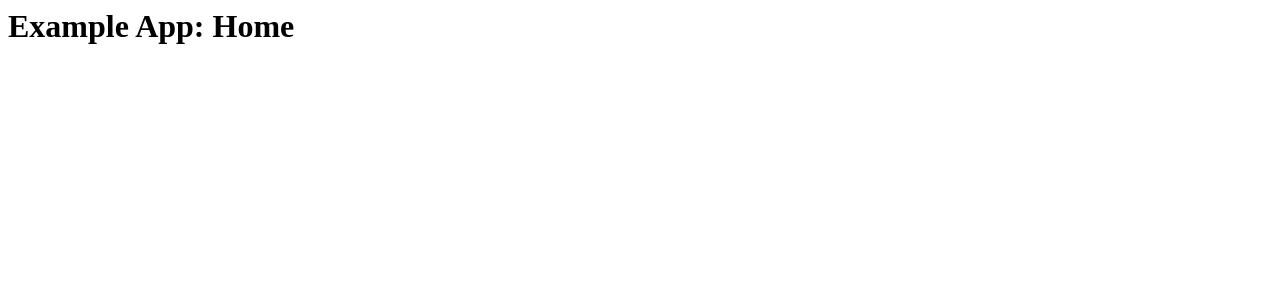
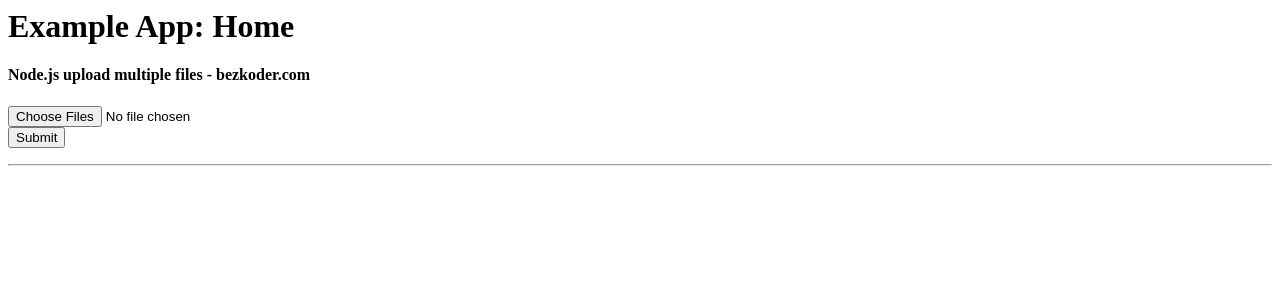
Before and after one commit to hnhuyit/backend-espress, a Node server app: page / in a window 1280 px wide. Shown: the top 300 px of the page. Run offline with Node 20, Linux system fonts and the light colour scheme; some libraries are stand-ins or nearby versions.

Commit message:
upload multi files with nodejs express

```diff
--- a/src/controllers/file.controller.js
+++ b/src/controllers/file.controller.js
@@ -26,9 +26,7 @@ const upload = async (req, res) => {
 };
 
 const getListFiles = (req, res) => {
-	console.log(111)
   const directoryPath = __basedir + "/public/assets/uploads/";
-  console.log(directoryPath)
   fs.readdir(directoryPath, function (err, files) {
     if (err) {
       res.status(500).send({
--- a/src/controllers/tutorial.js
+++ b/src/controllers/tutorial.js
@@ -2,7 +2,7 @@ const db = require("../models");
 const Tutorial = db.tutorials;
 const options = require('../config/pagination')
 
-console.log(options)
+// console.log(options)
 // Create and Save a new Tutorial
 exports.create = (req, res) => {
     // Validate request
--- a/src/index.js
+++ b/src/index.js
@@ -93,10 +93,31 @@ app.get('/', (req, res) => {
     res.render('home');
 })
 
+const upload = require("./middlewares/uploadMultiFiles");
+app.post("/multiple-upload", async (req, res) => {
+    try {
+        await upload(req, res);
+        console.log(req.files);
+
+        if (req.files.length <= 0) {
+            return res.send(`You must select at least 1 file.`);
+        }
+
+        return res.send(`Files has been uploaded.`);
+    } catch (error) {
+        console.log(error);
+
+        if (error.code === "LIMIT_UNEXPECTED_FILE") {
+            return res.send("Too many files to upload.");
+        }
+        return res.send(`Error when trying upload many files: ${error}`);
+    }
+});
+
 // required external
 var productRouter = require('./routes/product')
-var tutorialRouter= require('./routes/tutorial')
-var fileRouter= require('./routes/file.route')
+var tutorialRouter = require('./routes/tutorial')
+var fileRouter = require('./routes/file.route')
 
 // routes
 require('./routes/auth')(app);
--- a/src/middlewares/upload.js
+++ b/src/middlewares/upload.js
@@ -7,8 +7,8 @@ let storage = multer.diskStorage({
     cb(null, __basedir + "/public/assets/uploads/");
   },
   filename: (req, file, cb) => {
-    console.log(file.originalname);
-    cb(null, file.originalname);
+    // console.log(file.originalname);
+    cb(null, file.originalname + '-' + Date.now());
   },
 });
 
--- a/src/routes/file.route.js
+++ b/src/routes/file.route.js
@@ -6,4 +6,7 @@ router.get("/", files.getListFiles);
 router.post("/upload", files.upload);
 router.get("/:name", files.download);
 
+
+// router.post("/multiple-upload", files.multipleUpload);
+
 module.exports = router
--- a/src/views/home.hbs
+++ b/src/views/home.hbs
@@ -1 +1,48 @@
 <h1>Example App: Home</h1>
+
+<div class="container">
+    <div class="row">
+        <div class="col-sm-8 mt-3">
+            <h4>Node.js upload multiple files - bezkoder.com</h4>
+
+            <form action="/multiple-upload" method="POST" enctype="multipart/form-data">
+                <div class="form-group">
+                    <label for="example-input-file"> </label>
+                    <input type="file" name="multi-files" multiple id="input-multi-files"
+                        class="form-control-file border" />
+                </div>
+                <button type="submit" class="btn btn-primary">Submit</button>
+            </form>
+        </div>
+    </div>
+    <hr />
+    <div class="row">
+        <div class="col-sm-12">
+            <div class="preview-images"></div>
+        </div>
+    </div>
+</div>
+
+<script src="https://stackpath.bootstrapcdn.com/bootstrap/4.3.1/js/bootstrap.bundle.min.js"></script>
+<script src="https://code.jquery.com/jquery-3.4.1.min.js"></script>
+<script>
+    $(document).ready(function () {
+        let imagesPreview = function (input, placeToInsertImagePreview) {
+            if (input.files) {
+                let filesAmount = input.files.length;
+                for (i = 0; i < filesAmount; i++) {
+                    let reader = new FileReader();
+                    reader.onload = function (event) {
+                        $($.parseHTML("<img>"))
+                            .attr("src", event.target.result)
+                            .appendTo(placeToInsertImagePreview);
+                    };
+                    reader.readAsDataURL(input.files[i]);
+                }
+            }
+        };
+        $("#input-multi-files").on("change", function () {
+            imagesPreview(this, "div.preview-images");
+        });
+    });
+</script>
```
Also changed, not shown: src/middlewares/uploadMultiFiles.js (added, +25 -0 lines).
